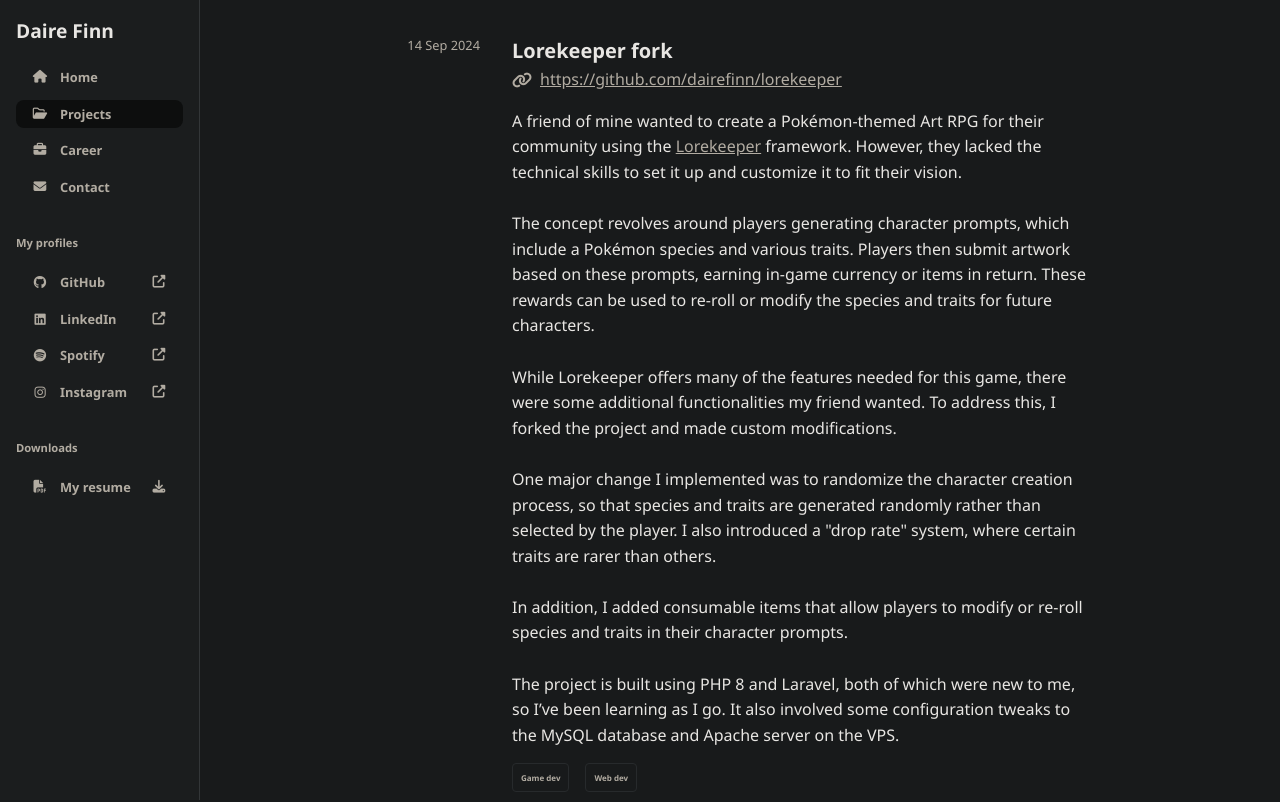
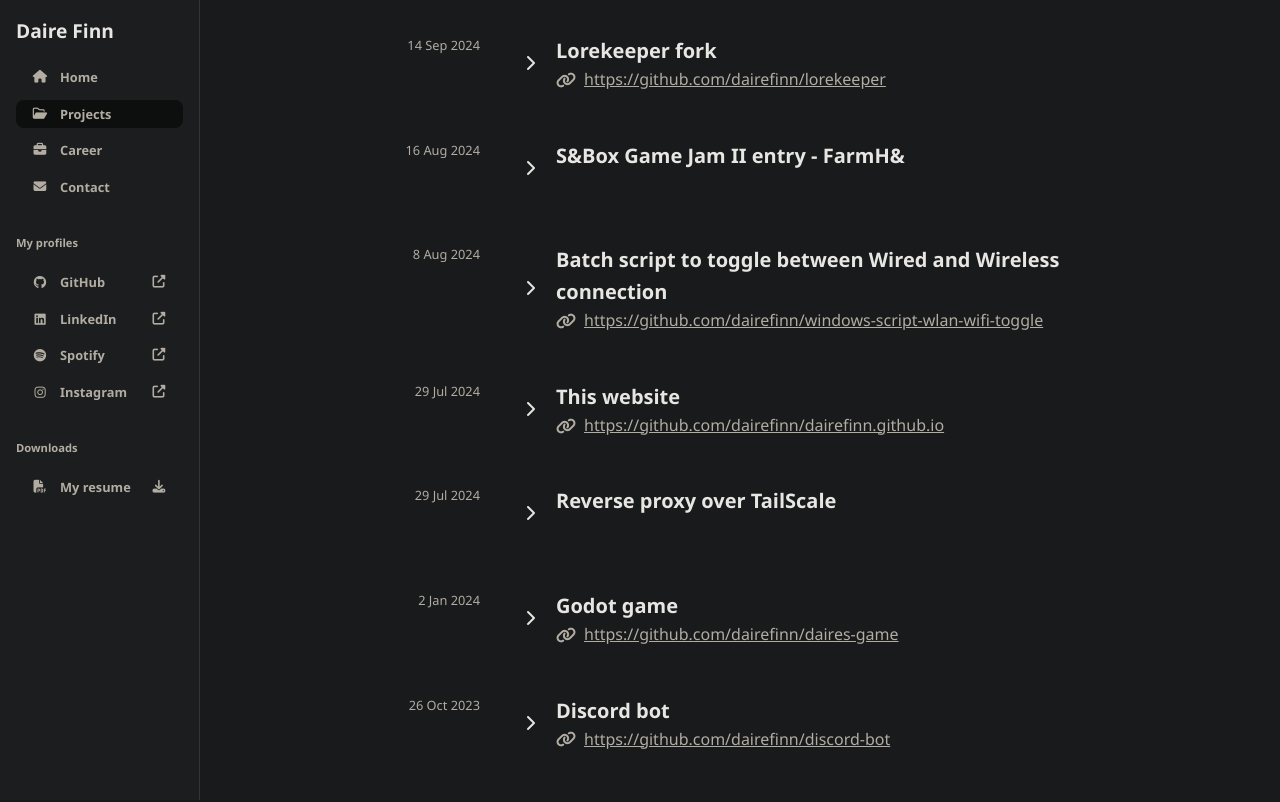
Before and after one commit to dairefinn/dairefinn.github.io, an Angular app: page /projects in a window 1280 px wide. Shown: the top 802 px of the page. Built offline with nearby package versions, Linux system fonts and the light colour scheme.

Commit message:
Added expandable dropdowns to project page

```diff
--- /dev/null
+++ b/src/app/components/project-entry/project-entry.component.html
@@ -0,0 +1,37 @@
+@if(projectItem) {
+    <div class="container-component-project-entry" [class.project-item-dropdown-expanded]="dropdownExpanded">
+        <div class="project-item-top-row">
+            <div class="project-item-top-row-side" (click)="toggleExpanded()">
+                <span class="fa fa-fw fa-chevron-right"></span>
+            </div>
+
+            <div class="project-item-top-row-main">
+                <div class="display-project-item-title">
+                    <span>{{projectItem.title}}</span>
+                </div>
+
+                <div class="display-project-item-url">
+                    @if (projectItem.link) {
+                        <span class="fa fa-fw fa-link"></span>
+                        <a [href]="projectItem.link" target="_blank" rel="noopener noreferrer">{{projectItem.link}}</a>
+                    }
+                    @else {
+                        <span>&nbsp;</span>
+                    }
+                </div>
+            </div>
+        </div>
+
+        @if(dropdownExpanded == true) {
+            <p [innerHTML]="projectItem.description"></p>
+
+            @if (projectItem.tags && projectItem.tags.length > 0) {
+                <div class="display-project-item-tags">
+                    @for (tagItem of projectItem.tags; track tagItem) {
+                        <app-tag [tag]="tagItem"></app-tag>
+                    }
+                </div>
+            }
+        }
+    </div>
+}
--- /dev/null
+++ b/src/app/components/project-entry/project-entry.component.scss
@@ -0,0 +1,60 @@
+@use 'theme';
+@use 'breakpoints';
+
+.container-component-project-entry {
+    .project-item-top-row {
+        display: flex;
+        gap: 8px;
+        align-items: center;
+        margin-bottom: 15px;
+
+        .project-item-top-row-side {
+            padding: 8px;
+
+            & > .fa-fw {
+                transition: transform 240ms;
+            }
+        }
+
+        .project-item-top-row-main {
+            .display-project-item-title {
+                display: flex;
+                gap: 8px;
+                align-items: center;
+                font-weight: 600;
+                font-size: 1.25rem;
+            }
+
+            .display-project-item-url {
+                display: flex;
+                gap: 8px;
+                align-items: center;
+                color: theme.$white-300;
+            }
+        }
+    }
+
+    & > p {
+        margin-top: 0;
+    }
+
+    .display-project-item-tags {
+        display: flex;
+        flex-wrap: wrap;
+        align-items: center;
+        gap: 16px;
+        color: theme.$white-300;
+        cursor: default;
+        font-weight: 600;
+    }
+
+    &.project-item-dropdown-expanded {
+        .project-item-top-row {
+            .project-item-top-row-side {
+                & > .fa-fw {
+                    transform: rotate(90deg);
+                }
+            }
+        }
+    }
+}
--- /dev/null
+++ b/src/app/components/project-entry/project-entry.component.ts
@@ -0,0 +1,23 @@
+import { Component, Input } from '@angular/core';
+import { ProjectItem } from '../../../data/projects';
+import { TagComponent } from '../tag/tag.component';
+
+@Component({
+  selector: 'app-project-entry',
+  standalone: true,
+  imports: [
+    TagComponent
+  ],
+  templateUrl: './project-entry.component.html',
+  styleUrl: './project-entry.component.scss'
+})
+export class ProjectEntryComponent {
+
+  @Input() projectItem?: ProjectItem = undefined;
+  dropdownExpanded: boolean = false;
+
+  public toggleExpanded(): void {
+    this.dropdownExpanded = !this.dropdownExpanded;
+  }
+
+}
--- a/src/app/pages/projects/projects.component.html
+++ b/src/app/pages/projects/projects.component.html
@@ -7,26 +7,7 @@
                         <span>{{projectItem.startDate | date: 'd MMM yyyy'}}</span>
                     </div>
                     <div class="display-project-item-details">
-                        <div class="display-project-item-title">
-                            <span>{{projectItem.title}}</span>
-                        </div>
-
-                        @if (projectItem.link) {
-                            <div class="display-project-item-url">
-                                <span class="fa fa-fw fa-link"></span>
-                                <a [href]="projectItem.link" target="_blank" rel="noopener noreferrer">{{projectItem.link}}</a>
-                            </div>
-                        }
-
-                        <p [innerHTML]="projectItem.description"></p>
-
-                        @if (projectItem.tags && projectItem.tags.length > 0) {
-                            <div class="display-project-item-tags">
-                                @for (tagItem of projectItem.tags; track tagItem) {
-                                    <app-tag [tag]="tagItem"></app-tag>
-                                }
-                            </div>
-                        }
+                        <app-project-entry [projectItem]="projectItem"></app-project-entry>
                     </div>
                 </div>
             }
--- a/src/app/pages/projects/projects.component.scss
+++ b/src/app/pages/projects/projects.component.scss
@@ -8,37 +8,10 @@
         gap: 32px;
 
         .display-project-item {
-
             .display-project-item-date {
                 font-size: 0.8rem;
                 color: theme.$white-300;
-            }
-
-            .display-project-item-details {
-                .display-project-item-title {
-                    display: flex;
-                    gap: 8px;
-                    align-items: center;
-                    font-weight: 600;
-                    font-size: 1.25rem;
-                }
-
-                .display-project-item-url {
-                    display: flex;
-                    gap: 8px;
-                    align-items: center;
-                    color: theme.$white-300;
-                }
-
-                .display-project-item-tags {
-                    display: flex;
-                    flex-wrap: wrap;
-                    align-items: center;
-                    gap: 16px;
-                    color: theme.$white-300;
-                    cursor: default;
-                    font-weight: 600;
-                }
+                // align-self: center;
             }
 
             @include breakpoints.md {
--- a/src/app/pages/projects/projects.component.ts
+++ b/src/app/pages/projects/projects.component.ts
@@ -3,6 +3,11 @@ import { ProjectItem, projects } from '../../../data/projects';
 import { DatePipe } from '@angular/common';
 import { TagComponent } from '../../components/tag/tag.component';
 import { PageWrapperComponent } from '../../components/page-wrapper/page-wrapper.component';
+import { ProjectEntryComponent } from '../../components/project-entry/project-entry.component';
+
+interface PageProjectItem extends ProjectItem {
+  expanded: boolean;
+}
 
 @Component({
   selector: 'app-projects',
@@ -10,14 +15,15 @@ import { PageWrapperComponent } from '../../components/page-wrapper/page-wrapper
   imports: [
     DatePipe,
     TagComponent,
-    PageWrapperComponent
+    PageWrapperComponent,
+    ProjectEntryComponent
   ],
   templateUrl: './projects.component.html',
   styleUrl: './projects.component.scss'
 })
 export class ProjectsComponent {
 
-  projectEntries: ProjectItem[] = projects;
+  projectEntries: PageProjectItem[] = projects as PageProjectItem[];
 
   constructor() {
     document.title = 'Daire Finn / Projects';
```
Also changed, not shown: 1 other file (tests, documents, lock files or other folders).
